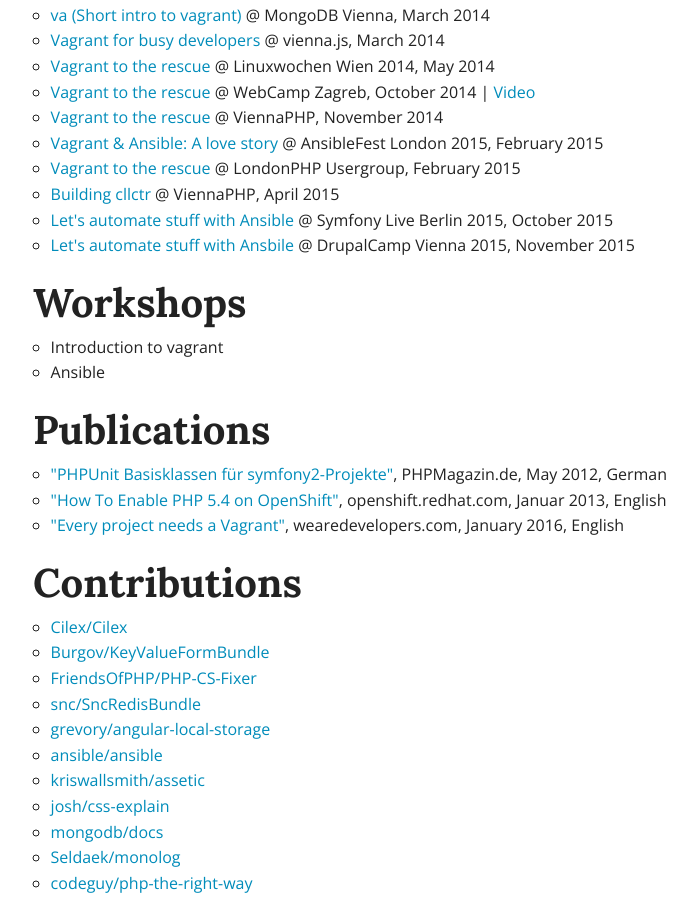
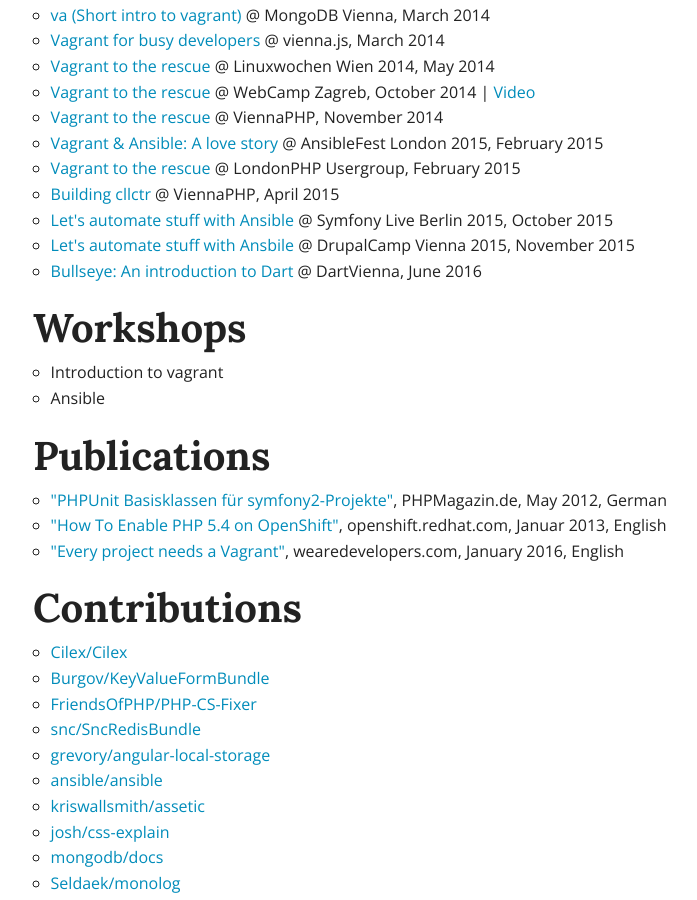
Before and after one commit to Sgoettschkes/sgoettschkes.github.io, a Jekyll site: the page built from about.html, in a window 1280 px wide and 900 px high, scrolled down 1711 px. Shown: the whole window, without its empty margins (122-819 px from the left). Built offline with Jekyll 4.4.1, drawn with Linux system fonts in a browser that asks for light colours; nearby versions of some CDN libraries; Markdown is read by kramdown in place of the engine named in the settings.

Commit message:
Add talk at DartVienna

```diff
--- a/_data/about/talks.yml
+++ b/_data/about/talks.yml
@@ -65,4 +65,8 @@
       url: https://speakerdeck.com/sgoettschkes/lets-automate-stuff-with-ansible
       location: DrupalCamp Vienna 2015
       date: November 2015
+    - name: "Bullseye: An introduction to Dart"
+      url: https://speakerdeck.com/sgoettschkes/bullseye-an-introduction-to-dart
+      location: DartVienna
+      date: June 2016
 upcoming: []
```
